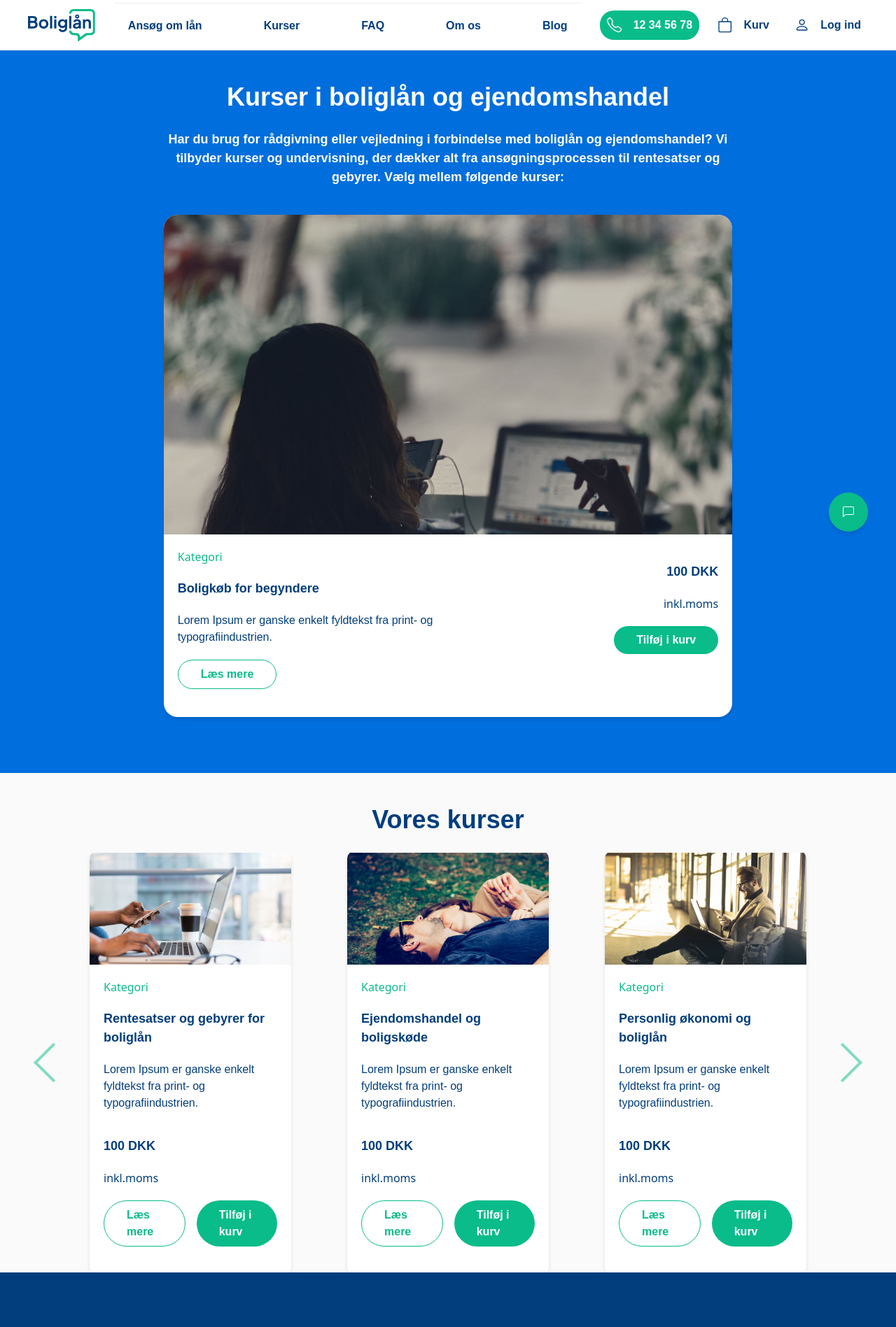
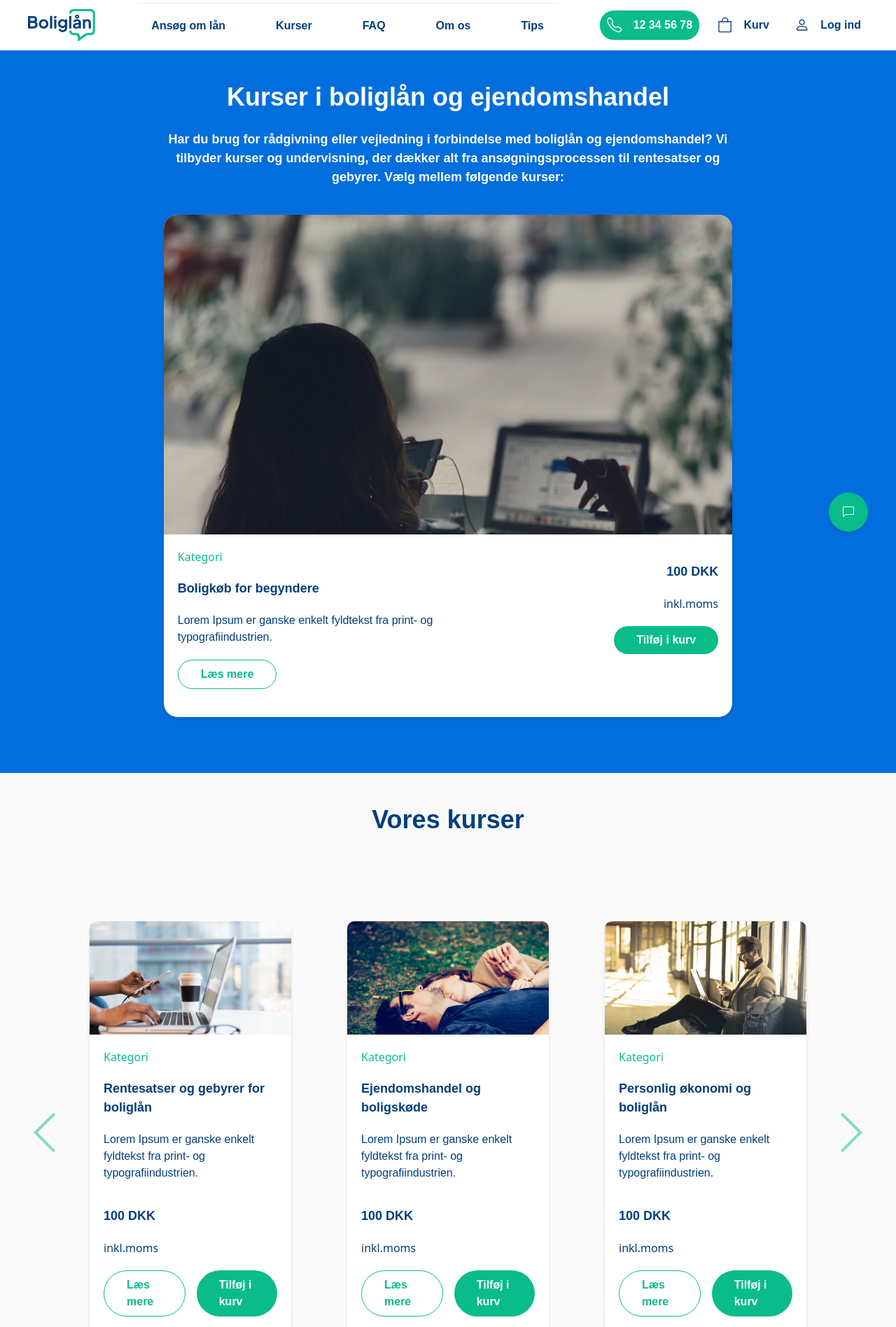
Before and after one commit to sesejose/boliglaan, a Next.js app: page /courses/courses in a window 1280 px wide. Shown: the top 1897 px of the page at 70% size. Built offline with nearby package versions, Linux system fonts and the light colour scheme; no server answers; the database is empty.

Commit message:
Tips / CSS

```diff
--- a/components/Nav.js
+++ b/components/Nav.js
@@ -41,7 +41,7 @@ export default function Nav() {
               </li>
               <li>
                 <Link href={"/blog/articles"} onClick={closeMenu}>
-                  <p>Blog</p>
+                  <p>Tips</p>
                 </Link>
               </li>
             </ul>
@@ -109,7 +109,7 @@ export default function Nav() {
             </li>
             <li>
               <Link href={"/blog/articles"} onClick={closeMenu}>
-                <p>Blog</p>
+                <p>Tips</p>
               </Link>
             </li>
             <li>
--- a/styles/desktop.css
+++ b/styles/desktop.css
@@ -83,7 +83,7 @@
   }
   #menu-desk ul {
     flex-flow: row;
-    gap: 3rem;
+    gap: 2rem;
   }
 
   main {
--- a/styles/globals.css
+++ b/styles/globals.css
@@ -92,7 +92,8 @@
 
   /* Slider  */
   --slider-height-percentage: 100% !important;
-  --slider-height-percentage-tablet: 600px !important;
+  --slider-height-percentage-mobile: 700px !important;
+  --slider-height-percentage-tablet: 800px !important;
   --slider-height-percentage-desktop: 400px !important;
 
   /*background colors*/
@@ -1404,7 +1405,7 @@ footer ul li a.close {
 }
 
 .awssld__container {
-  padding-bottom: var(--slider-height-percentage-tablet) !important;
+  padding-bottom: var(--slider-height-percentage-mobile) !important;
 }
 
 .awssld__content {
@@ -1435,13 +1436,14 @@ footer ul li a.close {
 
 .quote-container {
   display: flex;
-  flex-direction: row;
+  flex-direction: column;
   justify-content: center;
   align-items: center;
   max-width: 100%;
   width: 100%;
   gap: 1.25rem;
   text-align: center;
+  padding: var(--plr);
 }
 
 .awssld__bullets {
@@ -1556,7 +1558,7 @@ footer ul li a.close {
 
 #other-courses .awssld__container,
 #other-courses-desktop .awssld__container {
-  padding-bottom: var(--slider-height-percentage-tablet) !important;
+  padding-bottom: var(--slider-height-percentage-mobile) !important;
 }
 
 #other-courses-title {
--- a/styles/tablet.css
+++ b/styles/tablet.css
@@ -63,10 +63,22 @@
 
   .quote-container {
     width: 70%;
+    flex-direction: row;
   }
 
   .trustpilot img {
     width: 50%;
+  }
+
+  /* Slider */
+
+  .awssld__container {
+    padding-bottom: var(--slider-height-percentage-tablet) !important;
+  }
+
+  #other-courses .awssld__container,
+  #other-courses-desktop .awssld__container {
+    padding-bottom: var(--slider-height-percentage-tablet) !important;
   }
 
   /* Card Courses  */
```
